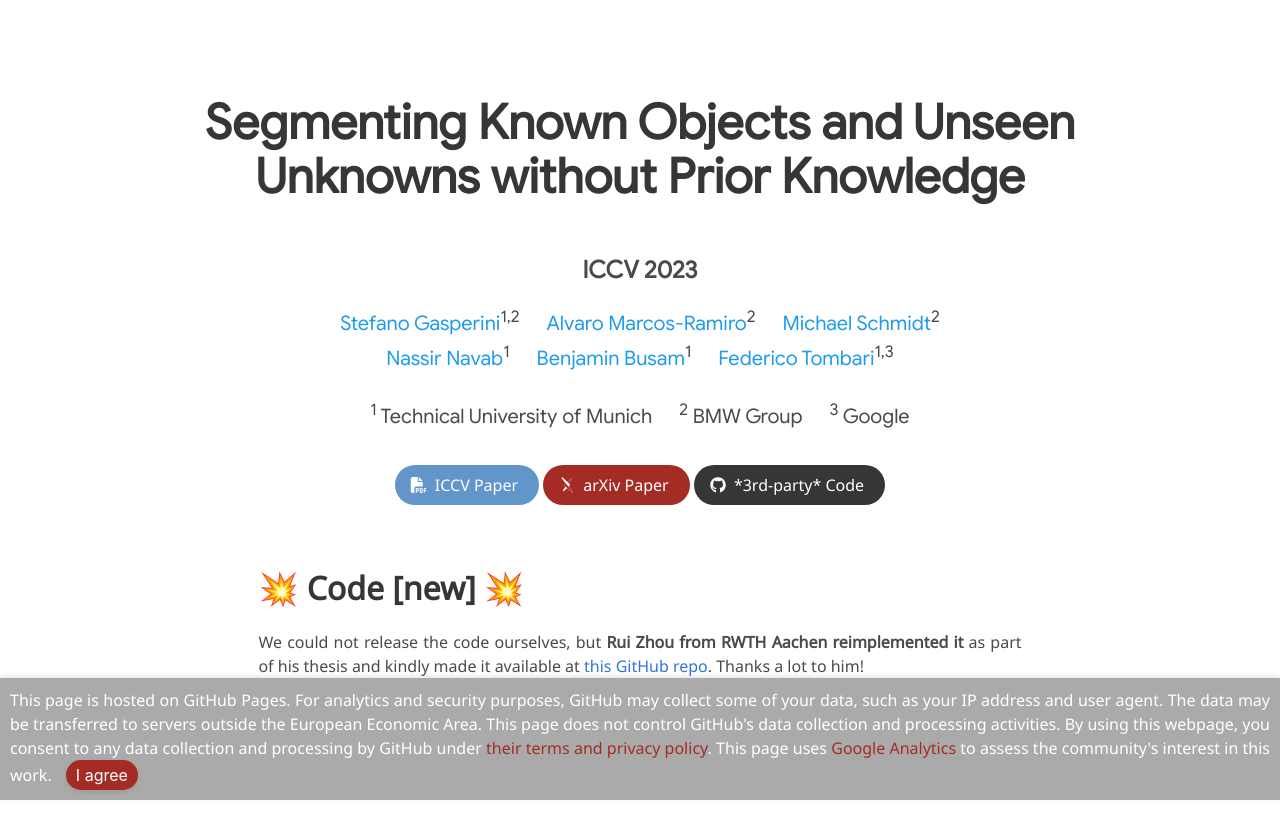
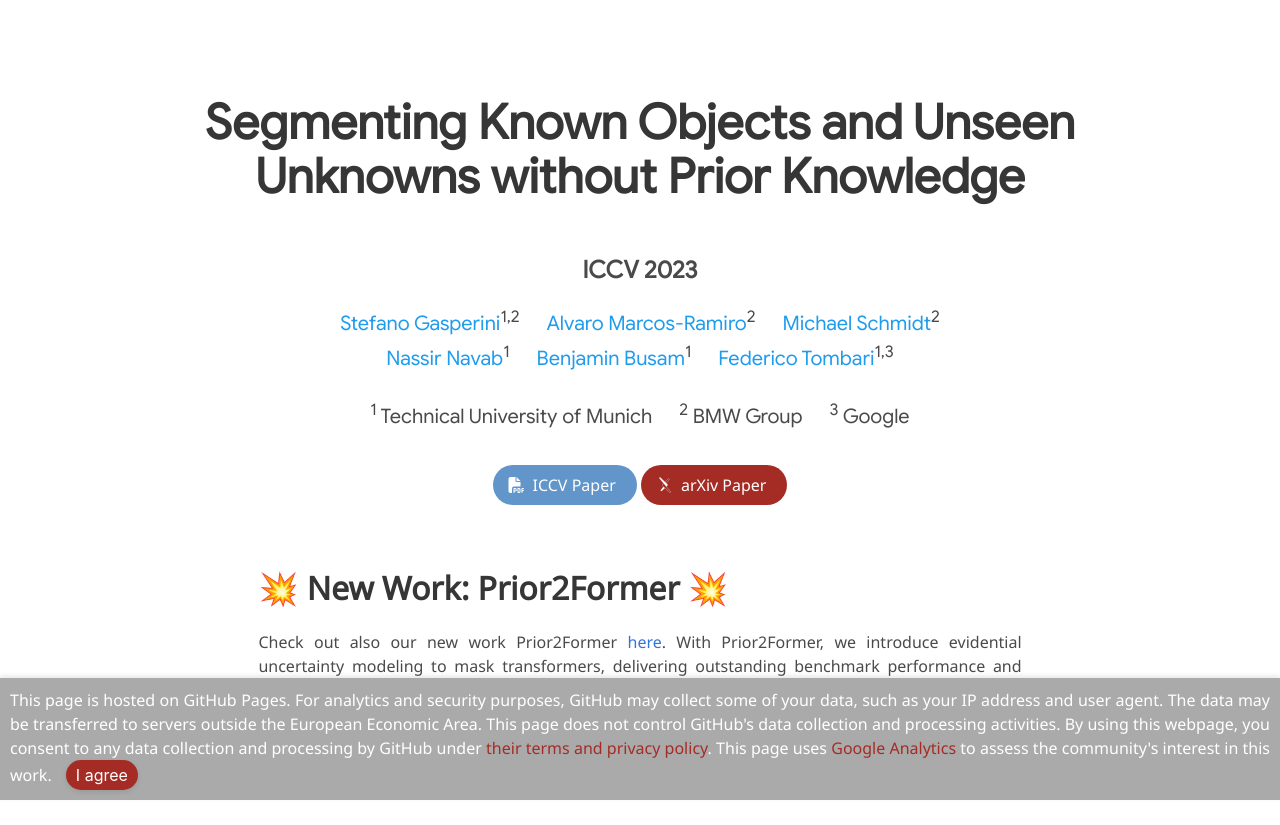
Before and after one commit to holisticseg/holisticseg.github.io, a plain HTML site: page index.html in a window 1280 px wide. Shown: the top 825 px of the page. Drawn offline with Linux system fonts and the light colour scheme.

Commit message:
update with Prior2Former

```diff
--- a/index.html
+++ b/index.html
@@ -112,16 +112,16 @@
                   <span>arXiv Paper</span>
                 </a>
               </span>
-              <span class="link-block">
+              <!--span class="link-block">
                 <a href="https://github.com/RuiZhou-cn/U3HS" target="_blank" rel="noopener noreferrer"
                    class="external-link button is-normal is-rounded is-dark top-button">
                    <!--  rgb(239,134,48)-->
-                  <span class="icon">
+                  <!--span class="icon">
                       <i class="fab fa-github"></i>
                   </span>
                   <span>*3rd-party* Code</span>
                   </a>
-              </span>
+              </span-->
              </div>
           </div>
         </div>
@@ -134,19 +134,38 @@
   <div class="container is-max-desktop">
     <div class="columns is-centered has-text-justified">
       <div class="column is-four-fifths" style="padding-bottom:3rem">
+        <h2 class="title is-3">💥 New Work: Prior2Former 💥</h2>
+        <div class="content has-text-justified">
+          <p>
+Check out also our new work Prior2Former
+<a href="https://arxiv.org/abs/2504.04841" target="_blank" rel="noopener noreferrer">here</a>. With Prior2Former, we introduce evidential uncertainty modeling to mask transformers, delivering outstanding benchmark performance and reliable uncertainty estimates to segment unseen unknown objects without prior knowledge.
+</br></br>
+<b>CODE</b>: In the context of Prior2Former, we will also release the code for U3HS. Stay tuned.
+          </p>
+        </div>
+      </div>
+    </div>
+  </div>
+</section>
+
+<!--section class="section" style="padding-top:0">
+  <div class="container is-max-desktop">
+    <div class="columns is-centered has-text-justified">
+      <div class="column is-four-fifths" style="padding-bottom:3rem">
         <h2 class="title is-3">💥 Code [new] 💥</h2>
         <div class="content has-text-justified">
           <p>
 We could not release the code ourselves, but <b>Rui Zhou from RWTH Aachen reimplemented it</b> as part of his thesis and kindly made it available at
 <a href="https://github.com/RuiZhou-cn/U3HS" target="_blank" rel="noopener noreferrer">this GitHub repo</a>. Thanks a lot to him!
 </br></br>
-Please consider that this is not the original code used for this ICCV paper, and we are not responsible for it. Nevertheless, Rui's implementation should not be too far from ours and achieves even better scores on the Lost&Found dataset.
+Please consider that this is not the original code used for this ICCV paper, and we are not responsible for it. Nevertheless, Rui's implementation should not be too far from ours and achieves even better scores on the Lost&Found dataset! This could be due to the better resources he used for training.
           </p>
         </div>
       </div>
     </div>
   </div>
-</section>
+</section-->
+
 
 <!--section class="section" style="padding-top:1rem;padding-bottom:4rem">
   <div class="container is-max-desktop" style="background-color: rgb(240,240,240);padding-top:4rem;padding-bottom:4rem">
```
